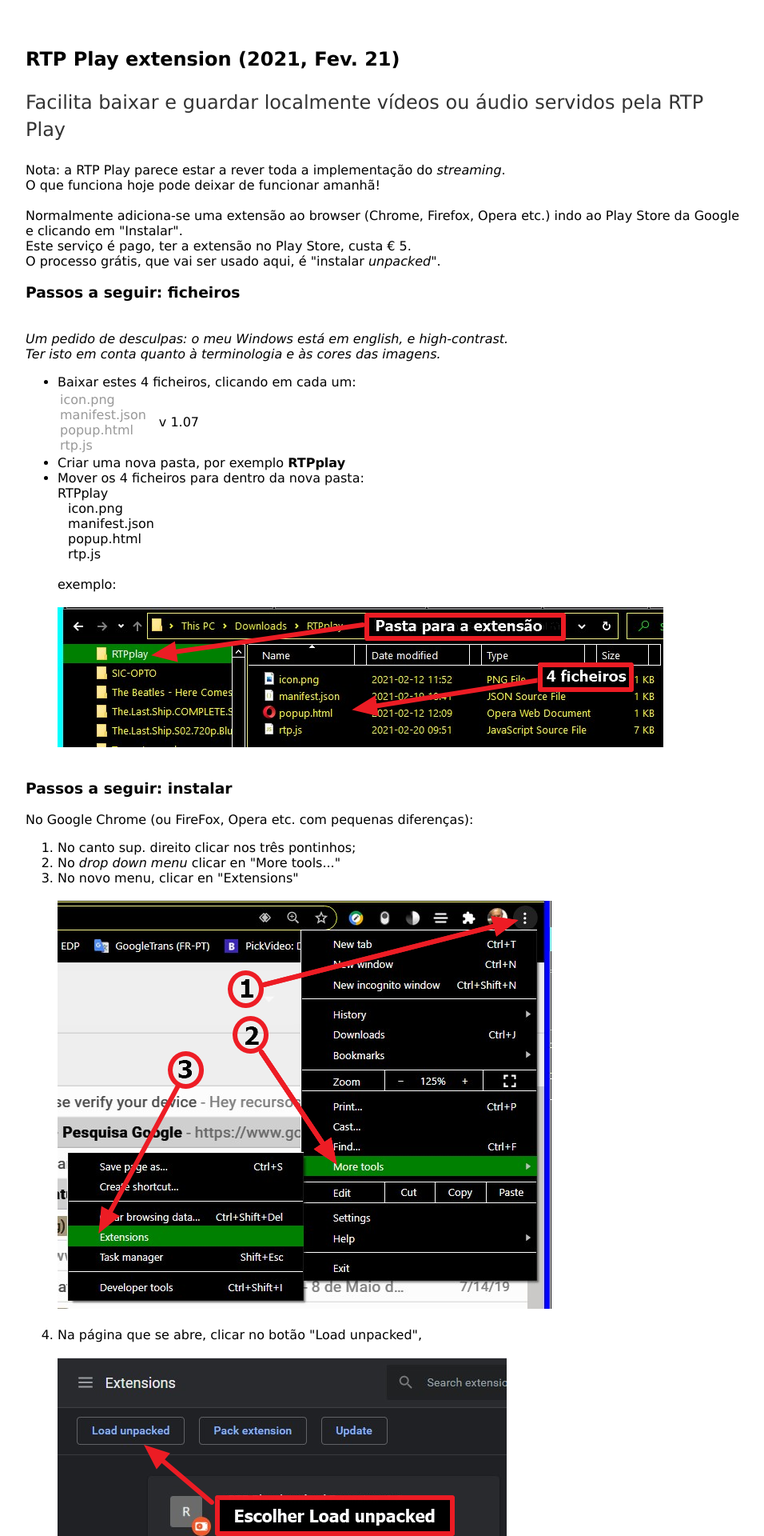
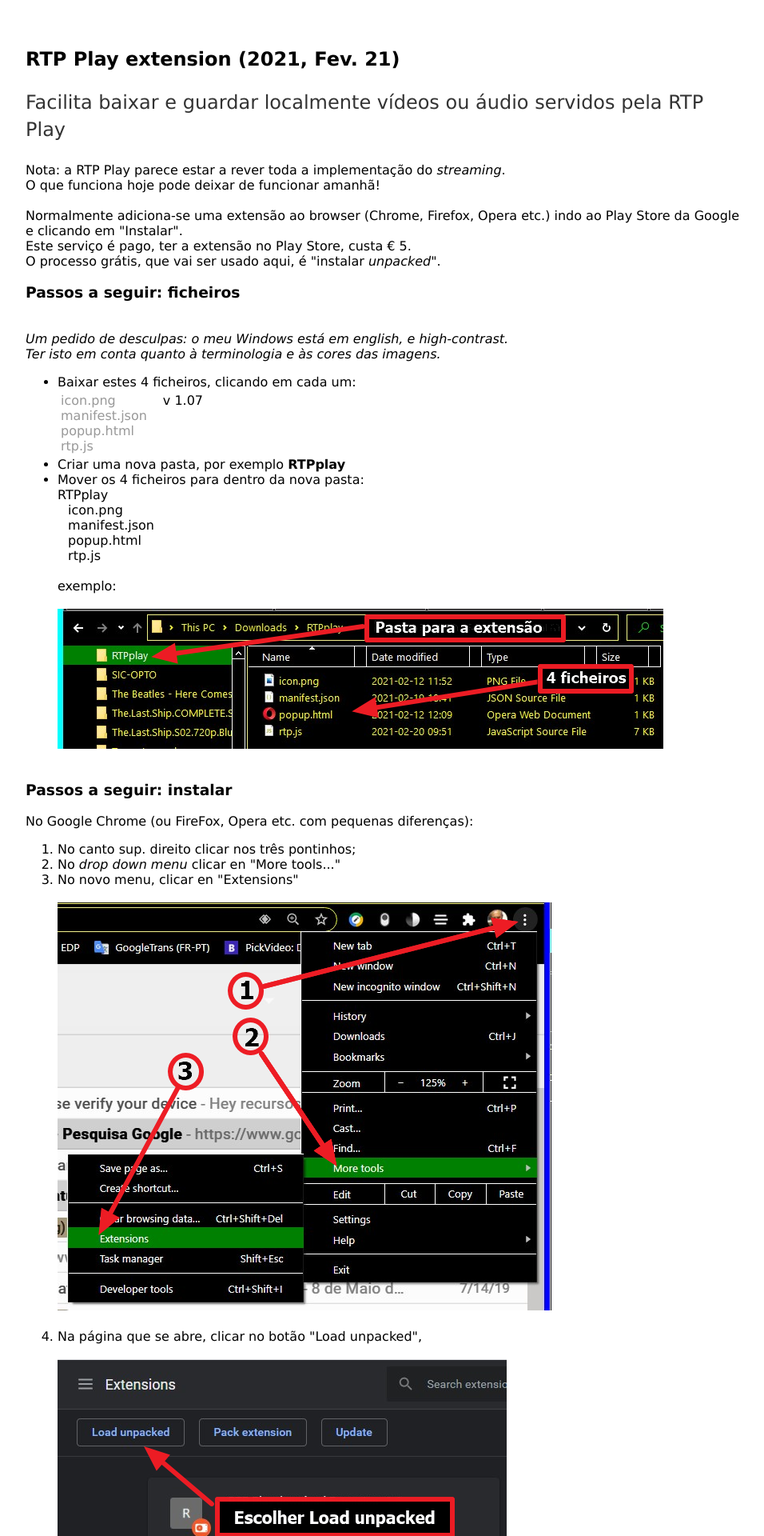
Before and after one commit to rtpplay/recursos.github.io, a Jekyll site: the page built from index.html, in a window 1280 px wide. Shown: the top 1920 px of the page at 80% size, without its empty margins (160-1116 px from the left). Built offline with Jekyll 4.4.1, drawn with Linux system fonts in a browser that asks for light colours.

Commit message:
Update index.html

```diff
--- a/index.html
+++ b/index.html
@@ -26,7 +26,7 @@
 	<li>	Baixar estes 4 ficheiros, clicando em cada um:<br>
 
 		<div class="Table">
- <table>
+ <table cellpadding="2">
 <tbody>
 <tr>
 <td>	<a href="files/icon.png" download>icon.png</a> <br>
@@ -34,7 +34,7 @@
 	<a href="files/popup.html" download>popup.html</a> <br>
 	<a href="files/rtp.js" download>rtp.js</a> <br></td>
 	<td>&ensp;</td>
-<td>v 1.07</td>
+<td valign="top">v 1.07</td>
 </tr>
 
 </tbody>
```
